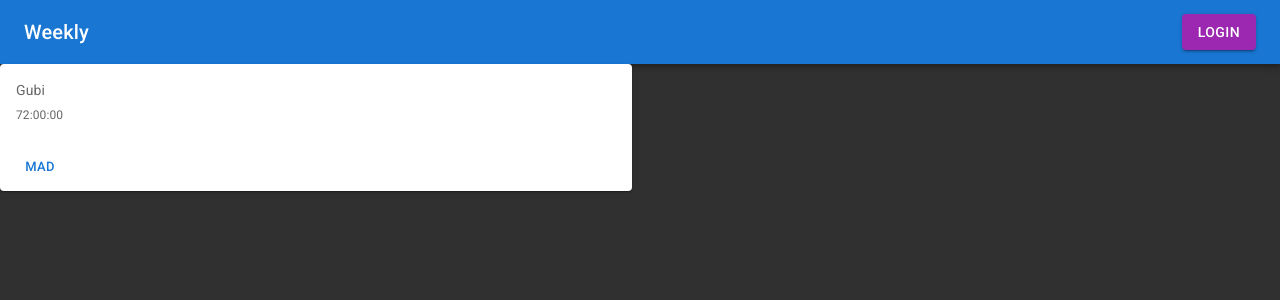
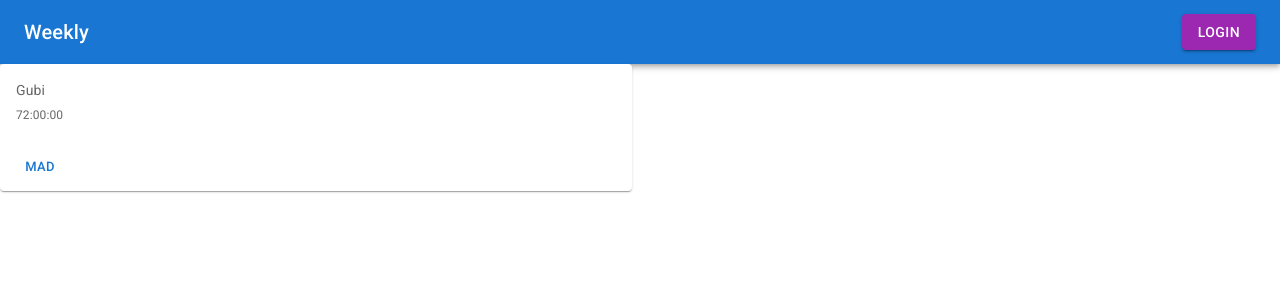
Before and after one commit to VolkanIsik86/weeklymui, a React (Create React App) app: page / in a window 1280 px wide. Shown: the top 300 px of the page. Built offline with nearby package versions, Linux system fonts and the light colour scheme.

Commit message:
dark mode

```diff
--- a/package.json
+++ b/package.json
@@ -6,7 +6,6 @@
     "@date-io/date-fns": "^1.3.13",
     "@emotion/react": "^11.6.0",
     "@emotion/styled": "^11.6.0",
-    "@material-ui/core": "^4.12.3",
     "@mui/icons-material": "^5.2.0",
     "@mui/material": "^5.2.1",
     "@testing-library/jest-dom": "^5.15.1",
--- a/src/App.js
+++ b/src/App.js
@@ -4,17 +4,33 @@ import Home from "./Home";
 import {observer} from "mobx-react-lite";
 import NavMenu from "./NavMenu";
 import {Box} from "@mui/material";
-
+import useMediaQuery from '@mui/material/useMediaQuery';
+import { createTheme, ThemeProvider } from '@mui/material/styles';
+import CssBaseline from '@mui/material/CssBaseline';
 
 function App(props) {
-  return(
-      <Box>
-      <NavMenu store={props.store} />
+    const prefersDarkMode = useMediaQuery('(prefers-color-scheme: dark)');
+
+    const theme = React.useMemo(
+        () =>
+            createTheme({
+                palette: {
+                    mode: prefersDarkMode ? 'dark' : 'light',
+                },
+            }),
+        [prefersDarkMode],
+    );
+    return (
+        <ThemeProvider theme={theme}>
+            <CssBaseline />
+        <Box sx={{flexGrow: 1}}>
+            <NavMenu store={props.store}/>
             <Switch>
                 <Route exact path={"/"} component={Home}/>
                 <Route render={() => <h1>404</h1>}/>
             </Switch>
         </Box>
+        </ThemeProvider>
     );
 }
 
--- a/src/Home.js
+++ b/src/Home.js
@@ -1,5 +1,5 @@
 import React from "react";
-import {Grid, TextField} from "@material-ui/core";
+import {createTheme, Grid, TextField, ThemeProvider} from "@mui/material";
 import {Button, Card, CardActions, CardContent, Typography} from "@mui/material";
 import DatePicker from '@mui/lab/DatePicker';
 import AdapterDateFns from '@mui/lab/AdapterDateFns';
@@ -12,7 +12,7 @@ export default function Home(){
 
         <Grid container spacing={2}>
             <Grid item xs={6}>
-                <Card sx={{ minWidth: 275 }}>
+                <Card sx={{ minWidth: 275}}>
                     <CardContent>
                         <Typography sx={{ fontSize: 14 }} color="text.secondary" gutterBottom>
                             Gubi
--- a/src/NavMenu.js
+++ b/src/NavMenu.js
@@ -1,4 +1,4 @@
-import {AppBar, Button, Toolbar, Typography} from "@mui/material";
+import {AppBar, Box, Button, Toolbar, Typography} from "@mui/material";
 import * as React from 'react';
 
 import IconButton from '@mui/material/IconButton';
@@ -9,12 +9,12 @@ import {
     Menu,
     MenuItem,
     TextField
-} from "@material-ui/core";
+} from "@mui/material";
 import {AccountCircle} from "@mui/icons-material";
 import {observer} from "mobx-react-lite";
 
 
-function NavMenu(props){
+function NavMenu(props) {
     const [open, setOpen] = React.useState(false);
     const [anchorEl, setAnchorEl] = React.useState(null);
 
@@ -37,7 +37,7 @@ function NavMenu(props){
     };
     const handleLogin = () => {
         const tempuser = {
-            logged : true,
+            logged: true,
             token: null,
             username: null
         }
@@ -47,9 +47,9 @@ function NavMenu(props){
     };
     return (
 
-        <AppBar position="static" sx={{backgroundColor:"darkgrayda"}}>
+            <AppBar position="static" sx={{}}>
                 <Toolbar>
-                <Typography variant="h6" component="div" sx={{ flexGrow: 1 }}>
+                    <Typography variant="h6" component="div" sx={{flexGrow: 1}}>
                         Weekly
                     </Typography>
                     {store.user.logged ? (
@@ -62,7 +62,7 @@ function NavMenu(props){
                                 onClick={anchorMenu}
                                 color="inherit"
                             >
-                            <AccountCircle />
+                                <AccountCircle/>
                             </IconButton>
                             <Menu
                                 id="menu-appbar"
@@ -83,7 +83,7 @@ function NavMenu(props){
                                 <MenuItem onClick={anchorClose}>My account</MenuItem>
                             </Menu>
                         </div>
-                ):(
+                    ) : (
                         <div>
                             <Button variant="contained" color="secondary" onClick={handleClickOpen}>
                                 Login
@@ -121,4 +121,5 @@ function NavMenu(props){
 
     );
 }
+
 export default observer(NavMenu);
--- a/src/index.css
+++ b/src/index.css
@@ -1,13 +1,13 @@
-/*body {*/
-/*  margin: 0;*/
-/*  font-family: -apple-system, BlinkMacSystemFont, 'Segoe UI', 'Roboto', 'Oxygen',*/
-/*    'Ubuntu', 'Cantarell', 'Fira Sans', 'Droid Sans', 'Helvetica Neue',*/
-/*    sans-serif;*/
-/*  -webkit-font-smoothing: antialiased;*/
-/*  -moz-osx-font-smoothing: grayscale;*/
-/*}*/
+body {
+  margin: 0;
+  font-family: -apple-system, BlinkMacSystemFont, 'Segoe UI', 'Roboto', 'Oxygen',
+    'Ubuntu', 'Cantarell', 'Fira Sans', 'Droid Sans', 'Helvetica Neue',
+    sans-serif;
+  -webkit-font-smoothing: antialiased;
+  -moz-osx-font-smoothing: grayscale;
+}
 
-/*code {*/
-/*  font-family: source-code-pro, Menlo, Monaco, Consolas, 'Courier New',*/
-/*    monospace;*/
-/*}*/
+code {
+  font-family: source-code-pro, Menlo, Monaco, Consolas, 'Courier New',
+    monospace;
+}
--- a/src/index.js
+++ b/src/index.js
@@ -1,29 +1,20 @@
 import React from 'react';
 import ReactDOM from 'react-dom';
-
+import './index.css'
 import App from './App';
 import reportWebVitals from './reportWebVitals';
-import { ThemeProvider} from '@material-ui/core/styles';
-import CssBaseline from '@material-ui/core/CssBaseline';
+import { createTheme, ThemeProvider } from '@mui/material/styles';
 import {HashRouter} from "react-router-dom";
-import {createTheme} from "@material-ui/core";
+import CssBaseline from '@mui/material/CssBaseline';
 import {userStore} from "./stores/UserStore";
-
-const theme = createTheme({
-    palette: {
-        type: "dark",
-    }
-});
-
-
+import {useMediaQuery} from "@mui/material";
 
 ReactDOM.render(
-        <ThemeProvider theme={theme}>
-            <CssBaseline />
+
             <HashRouter>
                     <App store={userStore} />
-            </HashRouter>
-        </ThemeProvider>,
+            </HashRouter>,
+
     document.getElementById('root')
 );
 
```
Also changed, not shown: 1 other file (tests, documents, lock files or other folders). Lines whose indentation alone changed are shown as unchanged.
